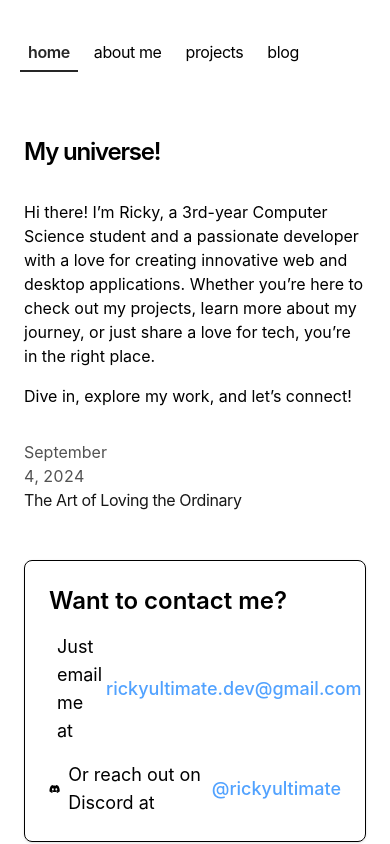
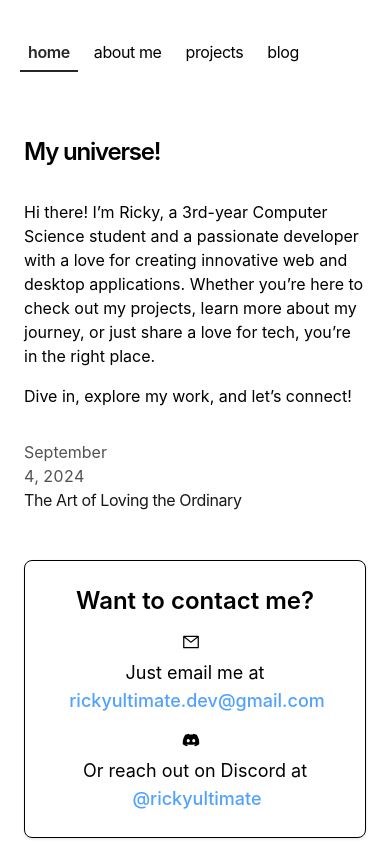
Before and after one commit to ricky-ultimate/ultimate.dev, a Next.js app: page / in a window 390 px wide. Shown: the top 844 px of the page. Built offline with nearby package versions, Linux system fonts and the light colour scheme.

Commit message:
Fix: improve responsiveness of contact section on smaller screens

```diff
--- a/app/page.tsx
+++ b/app/page.tsx
@@ -23,18 +23,25 @@ export default function Page() {
 
             {/* Contact Section */}
             <section className="mt-12 p-6 border rounded-lg shadow">
-        <h2 className="text-2xl font-semibold mb-4">Want to contact me?</h2>
-        <p className="text-lg mb-4 flex items-center">
-          <AiOutlineMail className="mr-2" />
-          Just email me at{' '}
-          <span className="text-blue-400 dark:text-blue-300 font-medium ml-1">rickyultimate.dev@gmail.com</span>
-        </p>
-        <p className="text-lg flex items-center">
-          <FaDiscord className="mr-2" />
-          Or reach out on Discord at{' '}
-          <span className="text-blue-400 dark:text-blue-300 font-medium ml-1">@rickyultimate</span>
-        </p>
+                <h2 className="text-2xl font-semibold mb-4 text-center">Want to contact me?</h2>
+
+                <div className="text-lg mb-4 flex flex-col md:flex-row items-center justify-center">
+                    <AiOutlineMail className="mr-2 mb-2 md:mb-0" />
+                    <span className="text-center">Just email me at{' '}</span>
+                    <span className="text-blue-400 dark:text-blue-300 font-medium ml-1 text-center">
+                        rickyultimate.dev@gmail.com
+                    </span>
+                </div>
+
+                <div className="text-lg flex flex-col md:flex-row items-center justify-center">
+                    <FaDiscord className="mr-2 mb-2 md:mb-0" />
+                    <span className="text-center">Or reach out on Discord at{' '}</span>
+                    <span className="text-blue-400 dark:text-blue-300 font-medium ml-1 text-center">
+                        @rickyultimate
+                    </span>
+                </div>
             </section>
+
         </section>
     );
 }
```
Lines whose indentation alone changed are shown as unchanged.
